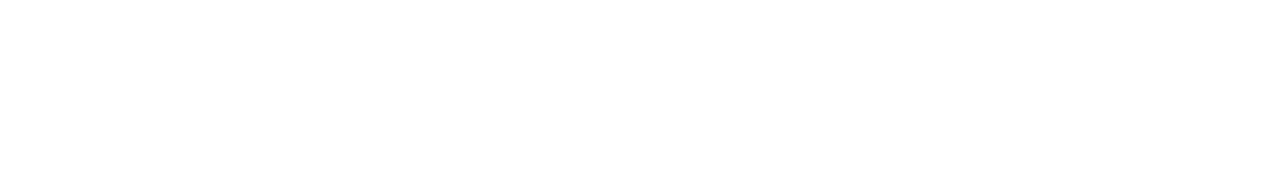
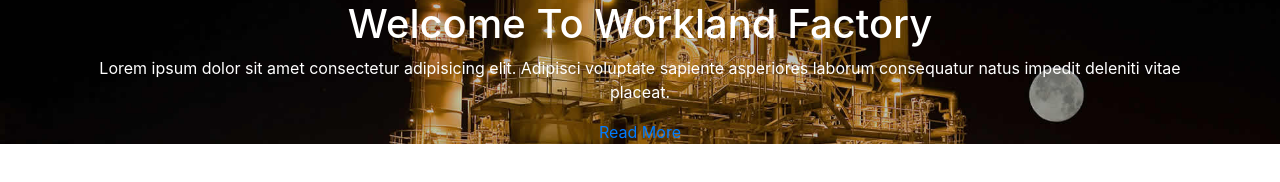
Before and after one commit to shantogain/Night-Practice, a plain HTML site: page index.html in a window 1280 px wide. Drawn offline with Linux system fonts and the light colour scheme.

Commit message:
today work

```diff
--- a/CSS/style.css
+++ b/CSS/style.css
@@ -0,0 +1,38 @@
+body{
+    padding: 0;
+    margin: 0;
+    box-sizing: border-box;
+}
+
+/* reusable css */
+
+
+/* reusable css */
+
+/* head-section */
+.header-section{
+    background-image: url(/imgs/header.jpg);
+    background-size: cover;
+    background-repeat: no-repeat;
+    background-position: center;
+
+
+}
+
+.header-section__text-container{
+    text-align: center;
+    color: white;
+
+
+}
+
+
+button{
+    border: 1px solid yellow;
+    width: 170px;
+    color: white;
+    text-decoration: none;
+}
+
+
+/* head-section */
--- a/index.html
+++ b/index.html
@@ -3,9 +3,54 @@
 <head>
     <meta charset="UTF-8">
     <meta name="viewport" content="width=device-width, initial-scale=1.0">
-    <title>Document</title>
+    <title>Workland Industrial & Factory</title>
+    <!--! BOOTSTRAP CSS-->
+    <link rel="stylesheet" href="/bootstrap/bootstrap.css">
+    <!--! !BOOTSTRAP CSS-->
+
+    <!--! STYLE css -->
+    <link rel="stylesheet" href="/CSS/style.css">
+    <!--! !STYLE css -->
 </head>
 <body>
+    <!--! SECTION HEADING -->
+    <section class="header-section">
+        <div class="container">
+            <div class="row">
+                <div class="col-12">
+                    <div class="header-section__inner-container d-flex justify-content-center align-items-center">
+                        <div class="header-section__text-container">
+                            <div class="header-section__title-container">
+                                <h1>Welcome To Workland Factory</h1>
+                            </div>
+                            <div class="header-section__subtitle-container">
+                                <p>Lorem ipsum dolor sit amet consectetur adipisicing elit. Adipisci voluptate sapiente asperiores laborum consequatur natus impedit deleniti vitae placeat.</p>
+                            </div>
+                            <div class="header-section__button-container">
+                                <a href="#" class="button button-custom">Read More</a>
+                            </div>
+                        </div>
+                    </div>
+                </div>
+            </div>
+        </div>
+    </section>
 
+
+    <!--! !SECTION HEADING -->
+
+
+
+
+
+
+
+
+
+
+
+    <!-- !BOOTSTRAP JS -->
+    <script src="/js/bootstrap.js"></script>
+    <!-- ! !BOOTSTRAP JS -->
 </body>
 </html>
```
